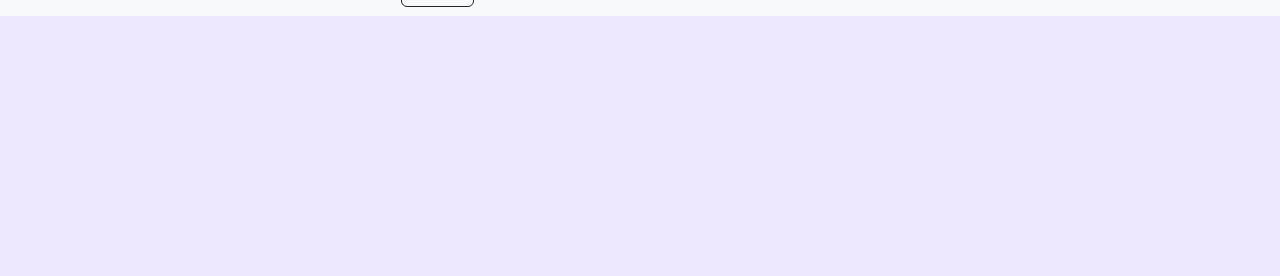
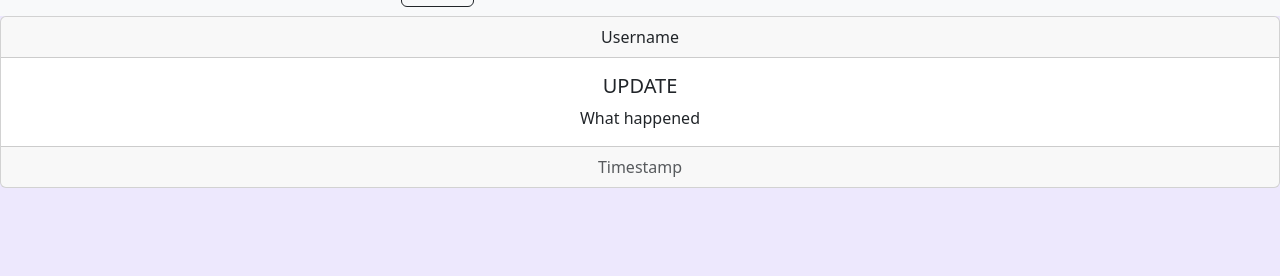
Before and after one commit to Brooklyn-STEAM/10040-Integrating-GPS-To-Increase-Accessibility, a Flask app: page /updates in a window 1280 px wide. Shown: the part 40-316 px from the top of the page. Run offline with Flask 3, Linux system fonts and the light colour scheme.

Commit message:
Bootstrap card for updates page on updates page (#15)

```diff
--- a/templates/updates.html.jinja
+++ b/templates/updates.html.jinja
@@ -10,6 +10,19 @@
 <body>
   {%include "components/navbar.html.jinja"%}
 
+<div class="card text-center">
+  <div class="card-header">
+    Username
+  </div>
+  <div class="card-body">
+    <h5 class="card-title">UPDATE</h5>
+    <p class="card-text">What happened</p>
+  </div>
+  <div class="card-footer text-body-secondary">
+    Timestamp
+  </div>
+</div>
+
     <script src="https://cdn.jsdelivr.net/npm/bootstrap@5.3.3/dist/js/bootstrap.bundle.min.js" integrity="sha384-YvpcrYf0tY3lHB60NNkmXc5s9fDVZLESaAA55NDzOxhy9GkcIdslK1eN7N6jIeHz" crossorigin="anonymous"></script>
 </body>
 </html>
```
